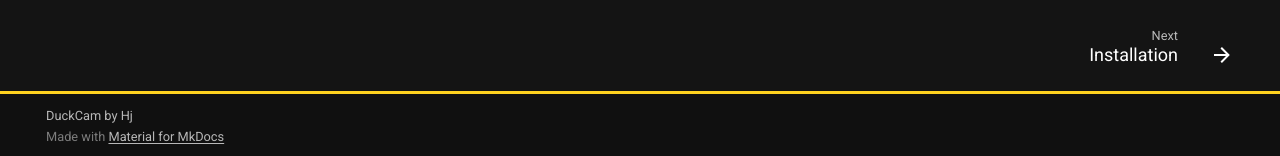
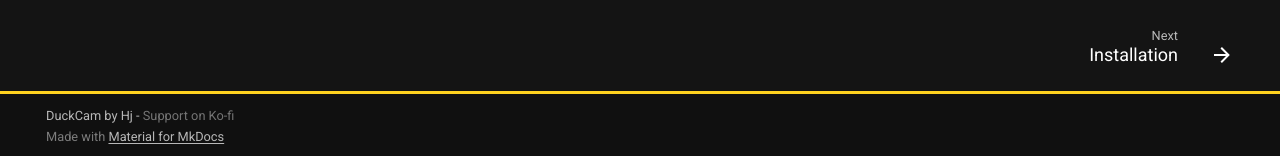
Before and after one commit to hjal-dev/DuckCam, an MkDocs documentation site: the page built from website/pages/index.md, in a window 1280 px wide and 1400 px high, scrolled down 1653 px. Shown: the part 1241-1397 px from the top of the window. Built offline with MkDocs 1.6.1 and Material for MkDocs 9.7.7, drawn with Linux system fonts in a browser that asks for light colours; comment, search, counter and statistics services are not loaded.

Commit message:
Added Ko-fi footer link to website

```diff
--- a/website/mkdocs.yml
+++ b/website/mkdocs.yml
@@ -4,7 +4,7 @@ site_url: https://duckcam.wiki/
 docs_dir: pages
 repo_url: https://github.com/hjal-dev/DuckCam
 repo_name: GitHub
-copyright: DuckCam by Hj
+copyright: 'DuckCam by Hj - <a href="https://ko-fi.com/hjduck" class="kofi">Support on Ko-fi</a>'
 
 theme:
   name: material
--- a/website/pages/stylesheets/duck.css
+++ b/website/pages/stylesheets/duck.css
@@ -244,3 +244,6 @@
   border-radius: 6px;
   border-left: 8px solid #111111;
 }
+
+.md-copyright a.kofi { color: inherit; opacity: 0.6; text-decoration: none; }
+.md-copyright a.kofi:hover { opacity: 1; text-decoration: underline; }
```
